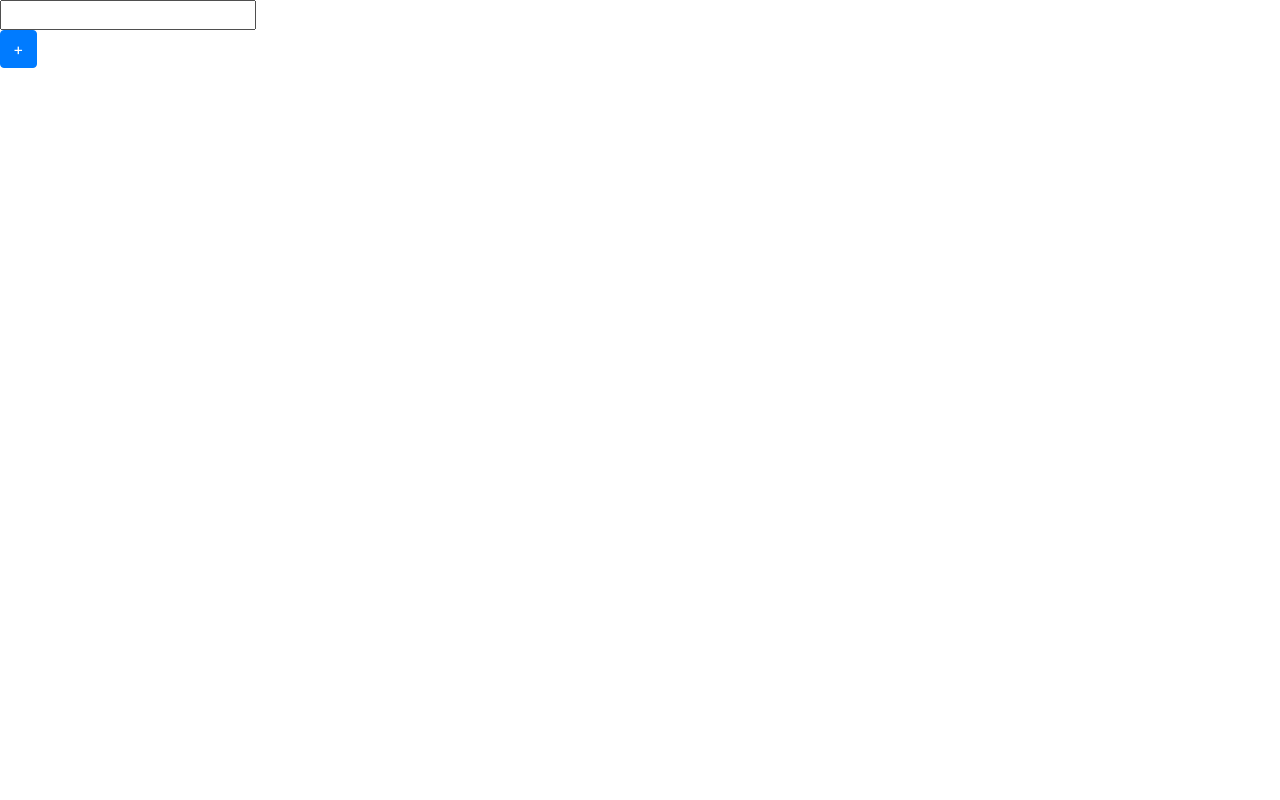
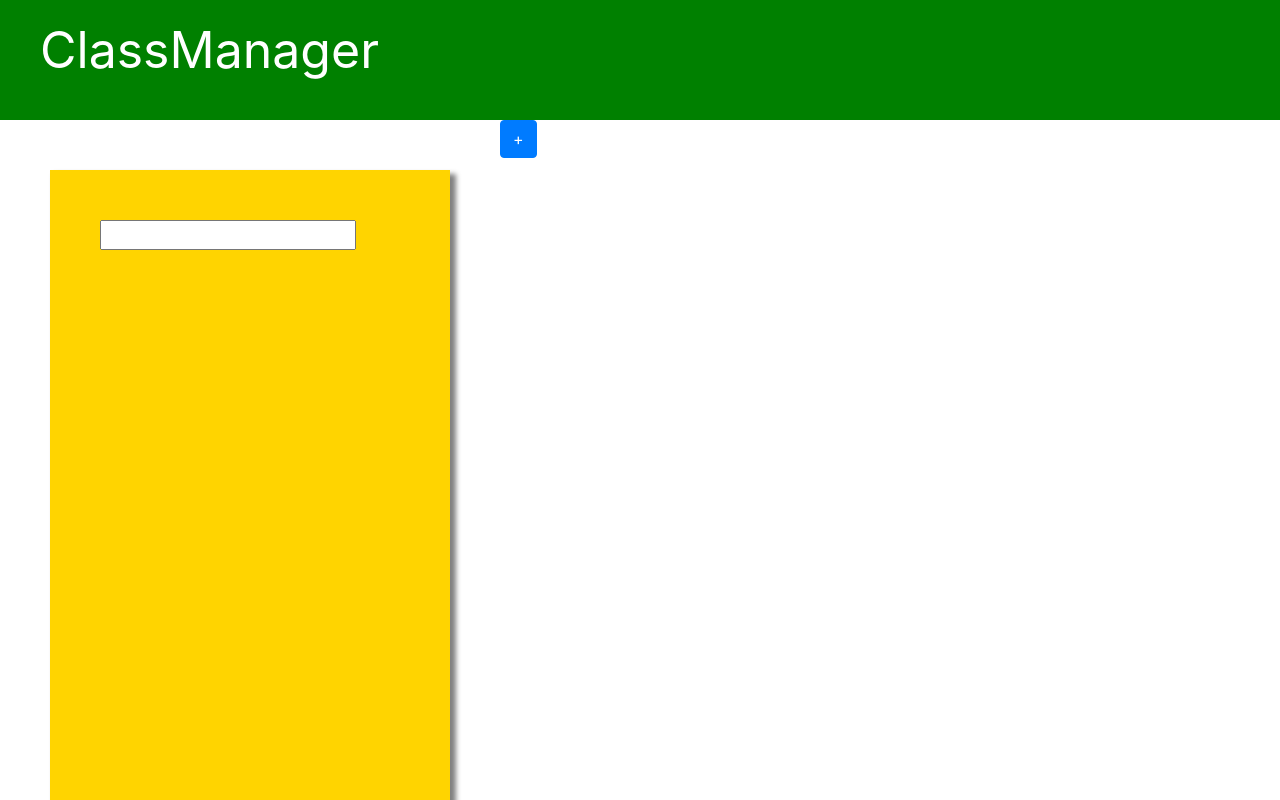
Before and after one commit to sky21kr/ClassManager_React, a React (Create React App) app: page / in a window 1280 px wide. Shown: the top 800 px of the page. Built offline with nearby package versions, Linux system fonts and the light colour scheme.

Commit message:
scss 적용 및 mainToDoTemplate 스타일 적용

```diff
--- a/package.json
+++ b/package.json
@@ -8,6 +8,7 @@
     "@testing-library/user-event": "^12.1.10",
     "bootstrap": "^4.6.0",
     "firebase": "^8.2.6",
+    "node-sass": "4.14.1",
     "react": "^17.0.1",
     "react-bootstrap": "^1.4.3",
     "react-dom": "^17.0.1",
--- a/src/App.css
+++ /dev/null
@@ -1,38 +0,0 @@
-.App {
-  text-align: center;
-}
-
-.App-logo {
-  height: 40vmin;
-  pointer-events: none;
-}
-
-@media (prefers-reduced-motion: no-preference) {
-  .App-logo {
-    animation: App-logo-spin infinite 20s linear;
-  }
-}
-
-.App-header {
-  background-color: #282c34;
-  min-height: 100vh;
-  display: flex;
-  flex-direction: column;
-  align-items: center;
-  justify-content: center;
-  font-size: calc(10px + 2vmin);
-  color: white;
-}
-
-.App-link {
-  color: #61dafb;
-}
-
-@keyframes App-logo-spin {
-  from {
-    transform: rotate(0deg);
-  }
-  to {
-    transform: rotate(360deg);
-  }
-}
--- a/src/App.js
+++ b/src/App.js
@@ -1,9 +1,11 @@
+import TopBar from './components/TopBar'
 import MainToDoTemplate from './components/MainToDoTemplate'
 import ClassToDoTemplate from './components/ClassToDoTemplate'
 import AddClassTemplate from './components/AddClassTemplate'
 import 'bootstrap/dist/css/bootstrap.min.css';
 import React, { Component } from 'react';
 import { v4 as uuidv4 } from 'uuid';
+import './App.scss'
 
 class App extends Component {
   state = {
@@ -101,7 +103,8 @@ class App extends Component {
 
     return (
       <div>
-        {/* <TopBar/> */}
+        <TopBar/>
+        <div className="contents">
           <div>
             <MainToDoTemplate
               toDoList={mainToDoList}
@@ -110,11 +113,12 @@ class App extends Component {
           </div>
           <div>
             { classTemplateList }
-        </div>
             <div>
               <AddClassTemplate
                 addClass={this.addClass}
               />
+            </div>
+          </div>
         </div>
       </div>
     );
--- /dev/null
+++ b/src/App.scss
@@ -0,0 +1,3 @@
+.contents {
+    display: flex;
+}
--- a/src/components/MainToDoTemplate.js
+++ b/src/components/MainToDoTemplate.js
@@ -1,6 +1,7 @@
 import React, { Component } from 'react'
 import ToDoForm from './ToDoForm'
 import ToDoList from './ToDoList'
+import './MainToDoTemplate.scss'
 
 class MainToDoTemplate extends Component {
 
@@ -20,7 +21,7 @@ class MainToDoTemplate extends Component {
         const { toDoList } = this.props;
 
         return(
-            <div>
+            <div className="mainToDoTemplate">
                 <ToDoForm
                     handleSubmit={this.handleSubmit}
                 />
--- /dev/null
+++ b/src/components/MainToDoTemplate.scss
@@ -0,0 +1,11 @@
+.mainToDoTemplate {
+    padding: 50px;
+    margin: 50px;
+    margin-bottom: 0px;
+    width: 400px;
+    height: 900px;
+    border: 1px none black;
+    border-bottom: none;
+    box-shadow: 5px 5px 5px 1px gray;
+    background-color: #FFD400;
+}
--- a/src/components/TopBar.js
+++ b/src/components/TopBar.js
@@ -1,5 +1,5 @@
 import React, { Component } from 'react'
-import './TopBar.css';
+import './TopBar.scss';
 
 
 class TopBar extends Component {
--- a/src/components/TopBar.css
+++ b/src/components/TopBar.scss
@@ -1,5 +1,4 @@
 .topBar {
-    position: fixed;
     top: 0px;
     width: 100%;
     height: 120px;
```
Also changed, not shown: 2 other files (tests, documents, lock files or other folders). Lines whose indentation alone changed are shown as unchanged.
